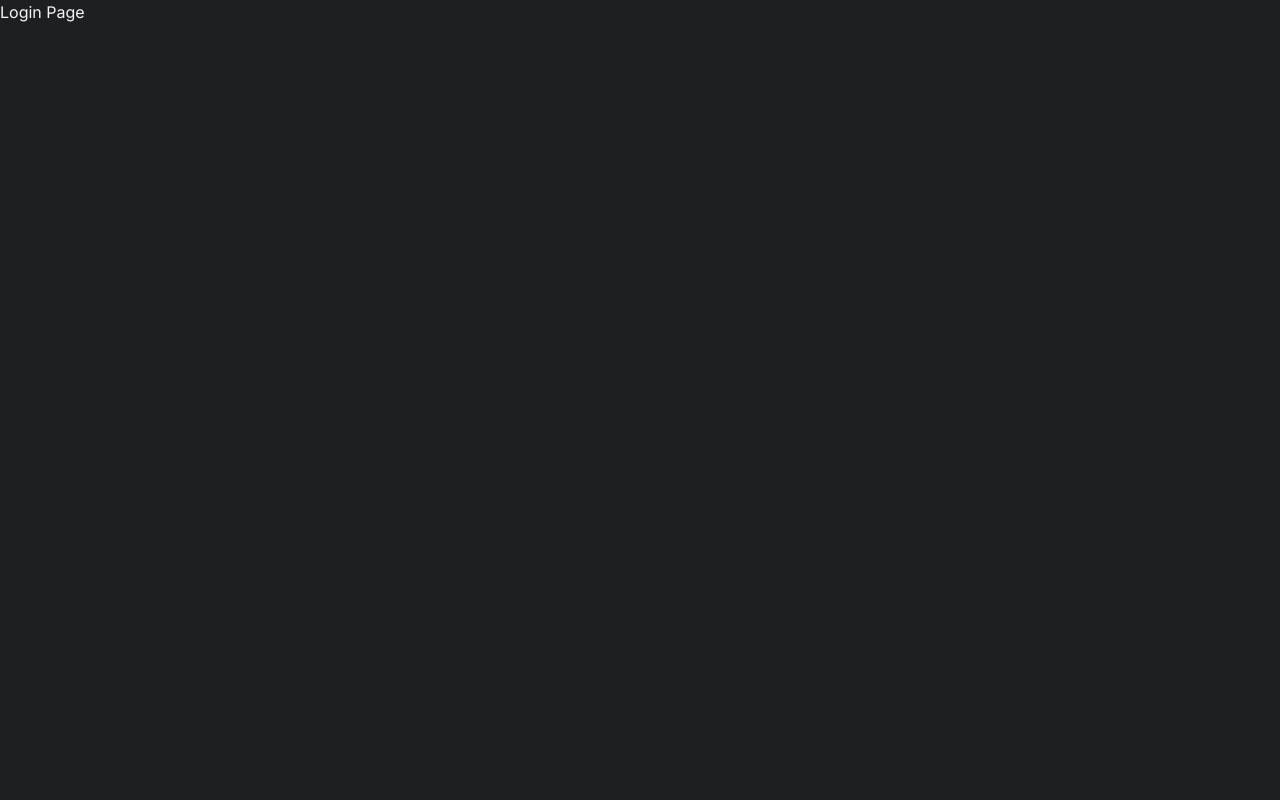
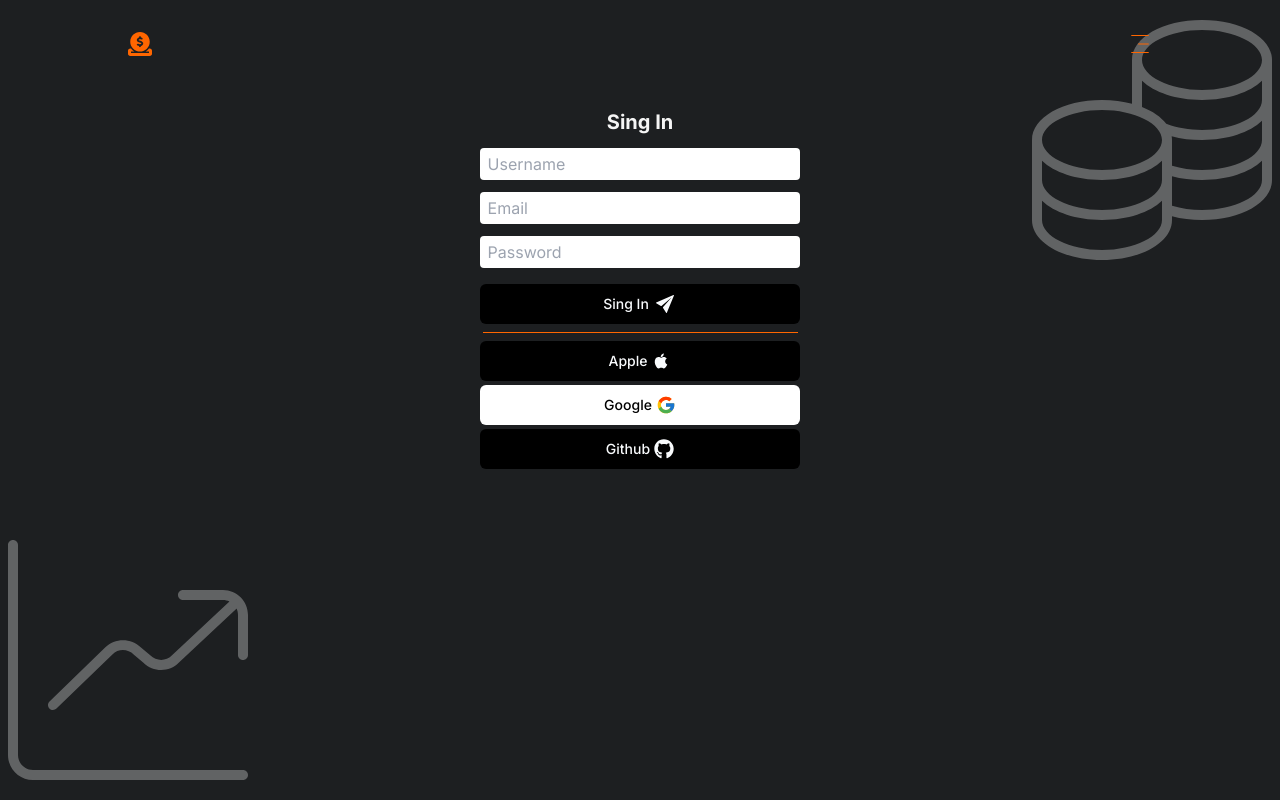
Before and after one commit to helterdev/finance-app, a Next.js app: page /login in a window 1280 px wide. Built offline with nearby package versions, Linux system fonts and the light colour scheme.

Commit message:
#5 Formulario completado

```diff
--- a/src/app/globals.css
+++ b/src/app/globals.css
@@ -51,6 +51,12 @@
        0 16px 10px -3px var(--secundary-black);
     }
 
+    .line{
+      width: 90%;
+      height: 1px;
+      border-bottom: 1px solid var(--secundary-orange);
+    }
+
 
 
     /* .button-started:active{
@@ -63,6 +69,12 @@
 
     .header{
       height: calc(100vh - 88px);
+    }
+
+    .header-form{
+      height: calc(100vh - 88px);
+      padding: 20px 0;
+      width: 100%;
     }
 
     @media screen and (max-width: 1000px) {
--- a/src/app/layout.tsx
+++ b/src/app/layout.tsx
@@ -1,6 +1,8 @@
 import type { Metadata } from 'next';
 import { Inter } from 'next/font/google';
 import './globals.css';
+import Background from '@/components/Background/Background';
+import Navbar from '@/components/Navbar/Navbar';
 
 const inter = Inter({ subsets: ['latin'] });
 
@@ -16,7 +18,11 @@ export default function RootLayout({
 }>) {
   return (
     <html lang='en'>
-      <body className={inter.className}>{children}</body>
+      <body className={inter.className}>
+        <Background />
+        <Navbar />
+        {children}
+      </body>
     </html>
   );
 }
--- a/src/app/login/page.tsx
+++ b/src/app/login/page.tsx
@@ -1,3 +1,9 @@
+import Form from '@/components/Form/Form';
+
 export default function Login() {
-  return <>Login Page</>;
+  return (
+    <>
+      <Form />
+    </>
+  );
 }
--- a/src/app/page.tsx
+++ b/src/app/page.tsx
@@ -1,13 +1,11 @@
-import Background from '@/components/Background/Background';
-import Navbar from '@/components/Navbar/Navbar';
+// import Navbar from '@/components/Navbar/Navbar';
 import Title from '@/components/Title/Title';
 
 export default function Home() {
   return (
     <>
-      <Navbar />
+      {/* <Navbar /> */}
       <main>
-        <Background />
         <Title />
       </main>
     </>
--- a/src/app/register/page.tsx
+++ b/src/app/register/page.tsx
@@ -1,3 +1,9 @@
+import Form from '@/components/Form/Form';
+
 export default function Register() {
-  return <>Register Page</>;
+  return (
+    <>
+      <Form />
+    </>
+  );
 }
--- /dev/null
+++ b/src/components/Form/Form.tsx
@@ -0,0 +1,72 @@
+import { Button } from '../ui/button';
+import { FcGoogle } from 'react-icons/fc';
+import { IoLogoApple } from 'react-icons/io';
+import { IoIosSend } from 'react-icons/io';
+import { FaGithub } from 'react-icons/fa';
+const Form = () => {
+  return (
+    <section className='header-form flex items-baseline justify-center'>
+      <form className='w-4/5 box-border flex flex-col gap-2 items-center rounded-2xl max-w-[350px]'>
+        <h3 className=' text-xl font-bold'>Sing In</h3>
+        <div className='flex flex-col gap-1 w-11/12 box-border'>
+          <label
+            htmlFor='username'
+            className='font-normal text-sm pl-1'
+          ></label>
+          <input
+            className='border-none font-normal text-normal rounded px-2 py-1 w-full outline-none focus:ring-2 focus:ring-[var(--primary-orange)] focus:ring-opacity-50 text-black'
+            type='text'
+            placeholder='Username'
+            id='username'
+          />
+        </div>
+        <div className='flex flex-col gap-1 w-11/12 box-border'>
+          <label htmlFor='email' className='font-normal text-sm pl-1'></label>
+          <input
+            type='email'
+            placeholder='Email'
+            id='email'
+            className='border-none font-normal text-normal rounded px-2 py-1 w-full outline-none focus:ring-2 focus:ring-[var(--primary-orange)] focus:ring-opacity-50 text-black'
+          />
+        </div>
+        <div className='flex flex-col gap-1 w-11/12 box-border'>
+          <label
+            htmlFor='password '
+            className='font-normal text-sm pl-1'
+          ></label>
+          <input
+            type='password'
+            placeholder='Password'
+            id='password'
+            className='border-none font-normal text-normal rounded px-2 py-1 w-full outline-none focus:ring-2 focus:ring-[var(--primary-orange)] focus:ring-opacity-50 text-black'
+          />
+        </div>
+        <div className='flex flex-col gap-1 w-11/12 box-border mt-2'>
+          <Button className='bg-black flex items-center gap-1 hover:bg-[var(--primary-orange)] active:bg-[var(--primary-orange)]'>
+            Sing In <IoIosSend className='text-2xl' />
+          </Button>
+        </div>
+        <div className='line'></div>
+        <div className='flex flex-col gap-1 w-11/12 box-border '>
+          <div className='w-full'>
+            <Button className='w-full flex items-center gap-1 bg-black hover:bg-[#444648] active:bg-[#444648]'>
+              Apple <IoLogoApple className=' text-xl' />
+            </Button>
+          </div>
+          <div className='w-full'>
+            <Button className='w-full flex items-center gap-1 bg-white hover:bg-[#e0e0e0] active:bg-[#e0e0e0] text-black'>
+              Google <FcGoogle className='text-xl' />
+            </Button>
+          </div>
+          <div className='w-full'>
+            <Button className='w-full flex items-center gap-1 bg-black hover:bg-[#444648] active:bg-[#444648]'>
+              Github <FaGithub className='text-xl' />
+            </Button>
+          </div>
+        </div>
+      </form>
+    </section>
+  );
+};
+
+export default Form;
--- a/src/components/Title/Title.tsx
+++ b/src/components/Title/Title.tsx
@@ -1,3 +1,4 @@
+import Link from 'next/link';
 import { MdOutlineArrowForwardIos } from 'react-icons/md';
 export default function Title() {
   return (
@@ -13,10 +14,13 @@ export default function Title() {
       </h1>
 
       <div className='h-[30%] '>
-        <button className='button-started button-started-mobile'>
+        <Link
+          href={'/register'}
+          className='button-started button-started-mobile'
+        >
           Get Started
           <MdOutlineArrowForwardIos className='text-[14px]' />
-        </button>
+        </Link>
         <i className='fi fi-tr-coins'></i>
       </div>
     </section>
```
